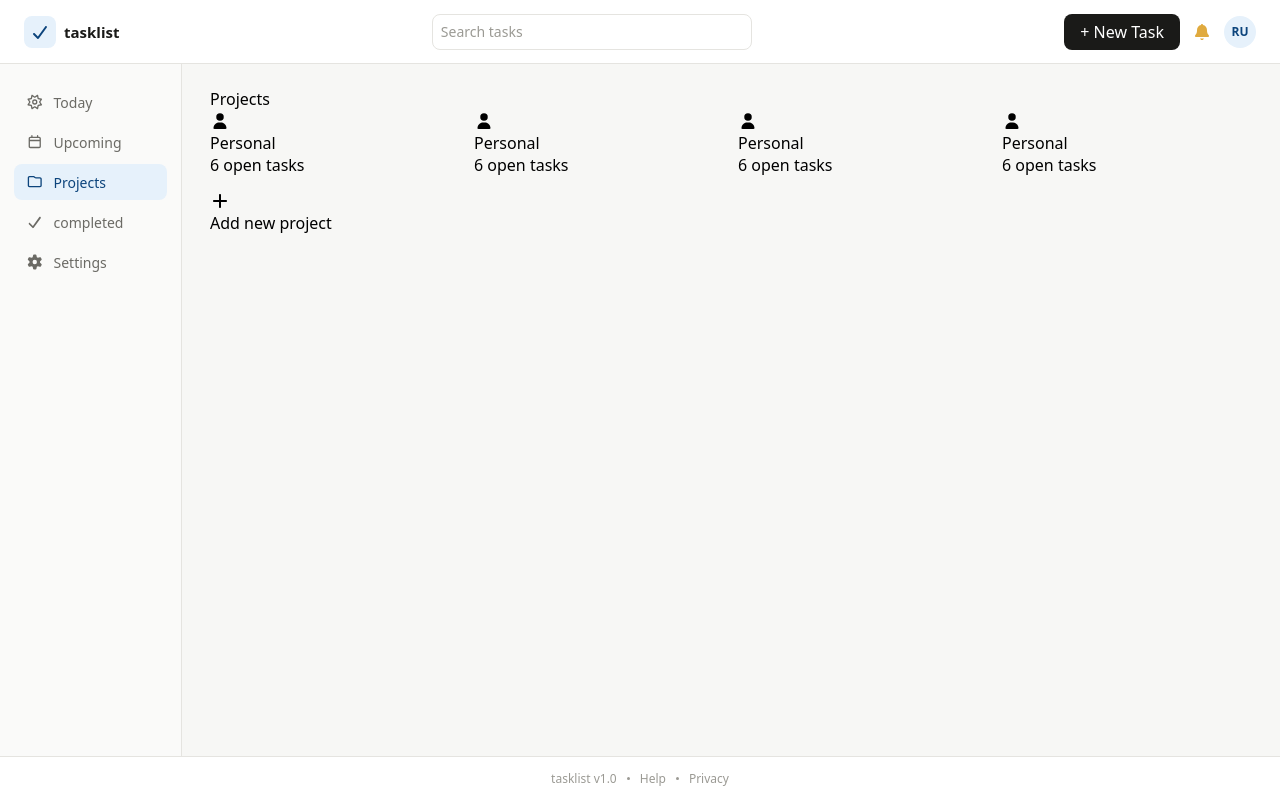
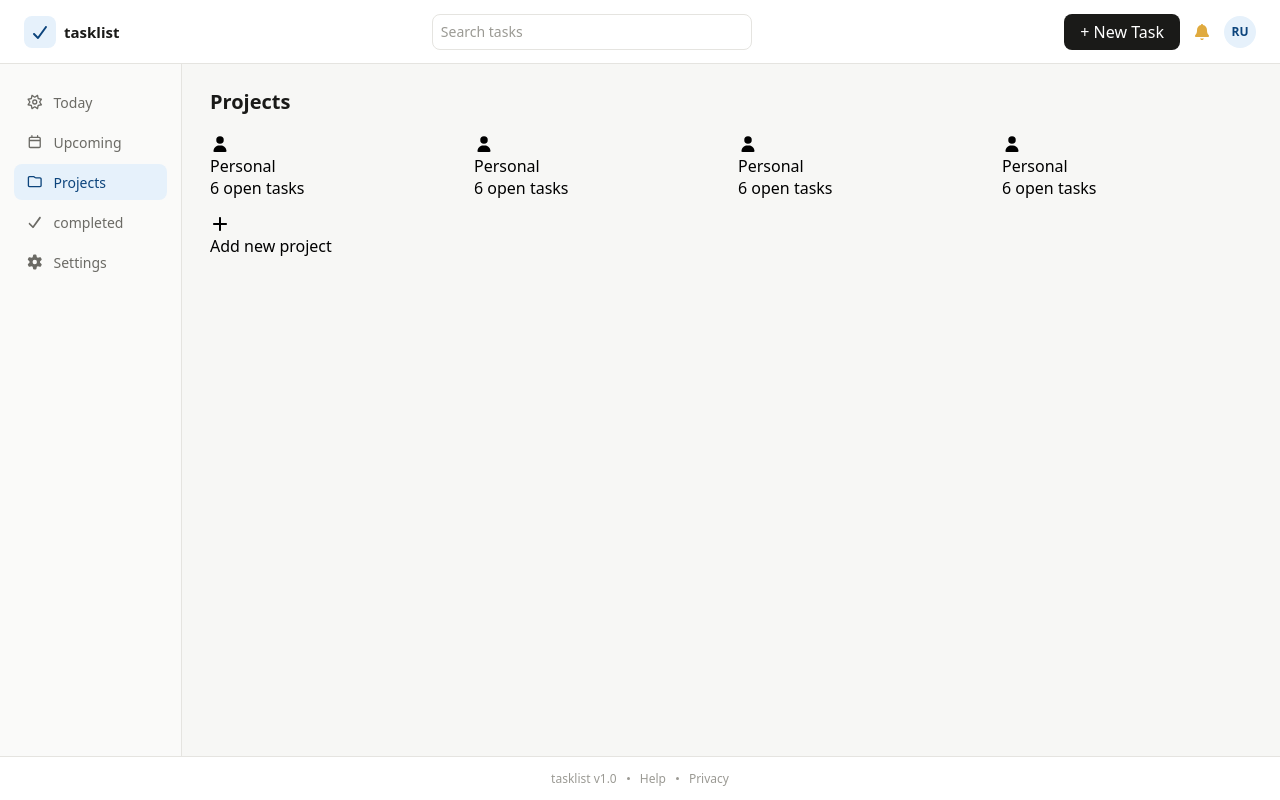
Before and after one commit to AlainRegisDev88/to-do-app, a React (Vite) app in the folder to-do-app/: page /projects in a window 1280 px wide. Built offline with nearby package versions, Linux system fonts and the light colour scheme.

Commit message:
style the projects page header

```diff
--- a/to-do-app/src/components/ProjectsPage.css
+++ b/to-do-app/src/components/ProjectsPage.css
@@ -1,6 +1,13 @@
 .projects-page{
     padding: 24px 28px;
     background: var(--surface-0);
+}
+
+.projects-header{
+    font-size: 20px;
+    font-weight: 600;
+    color: var(--text-primary);
+    margin-bottom: 18px;
 }
 
 .projects-container{
@@ -18,17 +25,11 @@
 
 
 
-/* Header / sidebar / footer
-Spec	identical to dashboard — see section 2
 
-
-Project grid
-Columns	auto-fit, minmax(160px, 1fr)
-Gap	14px
 Project card
 Background	#FFFFFF
 Border	0.5px solid #E5E4E0
 Radius	12px (larger than task cards — signals "container" vs "row")
 Padding	16px
 Title	14px / weight 600
-Subtitle	12px / #6B6A65 */
+Subtitle	12px / #6B6A65
```
